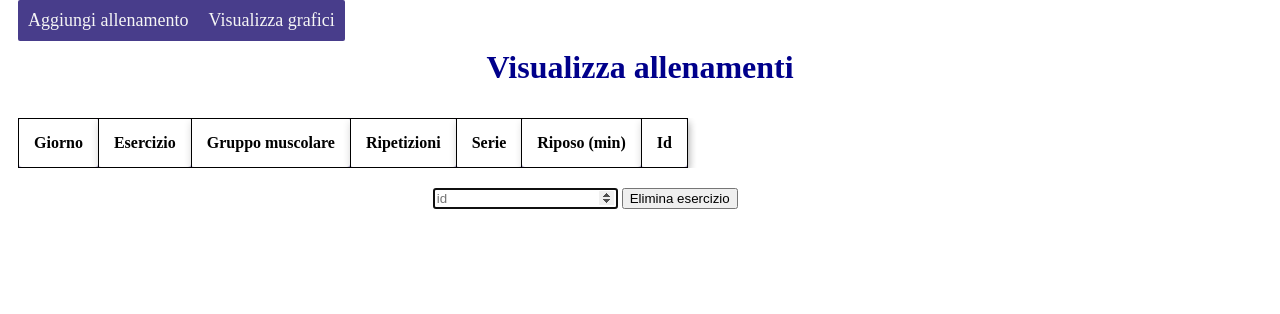
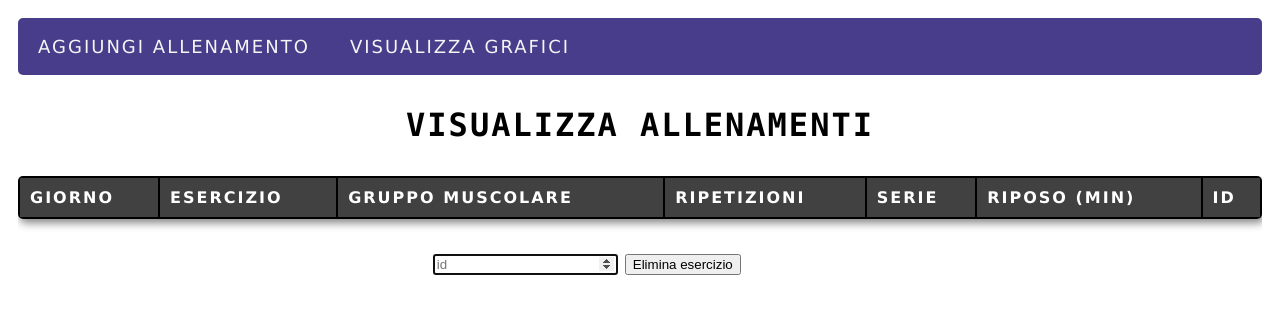
Before and after one commit to nicola-lamaddalena/allenamenti, a Flask app: page /visualizzaAllenamenti in a window 1280 px wide. Shown: the top 314 px of the page. Run offline with Flask 2, Linux system fonts and the light colour scheme; data comes from the database, SQL or seed files in the repository; data that the repository does not hold is empty.

Commit message:
cambiamenti all'estetica del sito

```diff
--- a/app.py
+++ b/app.py
@@ -34,12 +34,13 @@ def aggiungi_allenamento():
 @app.route("/visualizzaAllenamenti", methods=["GET", "POST"])
 def visualizza_allenamenti():
     conn = Connessione(DB)
-    dati = conn.display()
+    dati = conn.ordina_data()
 
     if request.method == "POST":
-        id_esercizio = request.form.get("elimina")
-        conn.cancella(id_esercizio)
-        dati = conn.display()
+        if request.form.get("elimina") == "Elimina esercizio":
+            id_esercizio = request.form.get("elimina")
+            conn.cancella(id_esercizio)
+            dati = conn.ordina_data()
 
     return render_template('visualizzaAllenamenti.html', dati=dati)
 
@@ -52,12 +53,12 @@ def viz():
 
     if not os.path.exists(full_filename):
         for dato in dati:
-            plt.bar(dato[1], dato[2])
+            plt.barh(dato[1], dato[2])
             plt.savefig(full_filename)
     else:
         os.remove(full_filename)
         for dato in dati:
-            plt.bar(dato[1], dato[2])
+            plt.barh(dato[1], dato[2])
             plt.savefig(full_filename)
 
     return render_template("grafici.html", grafico = full_filename)
--- a/static/style.css
+++ b/static/style.css
@@ -1,10 +1,14 @@
 body {
     background-color: white;
-    color: darkblue;
+    color: rgb(0, 0, 0);
+    text-transform: uppercase;
+    letter-spacing: 2px;
+    font-family: Verdana, Geneva, Tahoma, sans-serif, Helvetica, sans-serif;
 }
 
 h1 {
     text-align: center;
+    font-family: "Lucida Console", "Courier New", monospace;
 }
 
 .column {
@@ -34,32 +38,28 @@ h1 {
     width: 70%;
 }
 
-table,
-th,
-td {
-    color: black;
-    background-color: rgb(196, 186, 233);
-    border: 1px solid;
-    border-radius: 3px;
+th {
+    background-color: rgb(65, 65, 66);
+    color: white;
     border-collapse: collapse;
-    box-shadow: 1px 4px 8px 0px rgba(0, 0, 0, 0.2);
-    transition: 0.3s;
-}
-
-th,
-td {
-    padding: 15px;
+    padding: 10px;
     text-align: left;
 }
 
-
-th {
-    background-color: rgb(255, 255, 255);
+td {
+    border-collapse: collapse;
+    padding: 10px;
+    text-align: left;
 }
 
-.div.imgGraf {
-    padding: 20px;
-    background-color: red;
+tr:nth-child(even) {
+    background-color: white;
+    color: black;
+}
+
+tr:nth-child(odd) {
+    background-color: rgb(138, 138, 139);
+    color: black;
 }
 
 ul {
@@ -69,6 +69,10 @@ ul {
     background-color: darkslateblue;
     overflow: hidden;
     border-radius: 2px;
+    position: left;
+    top: 0;
+    width: 100%;
+    border-radius: 5px;
 }
 
 li {
@@ -83,17 +87,14 @@ li a {
     padding: 14px 16px;
     text-decoration: none;
     font-size: large;
-    padding: 10px;
+    margin: 4px;
+    border-radius: 5px;
 }
 
 li a:hover {
-    background-color: #111;
-}
-
-ul {
-    position: fixed;
-    top: 0;
-    width: auto;
+    background-color: rgb(196, 186, 233);
+    color: darkslateblue;
+    transition: 0.6s;
 }
 
 .card {
@@ -128,12 +129,6 @@ ul {
     font-size: 18px;
 }
 
-.card button:hover {
-    opacity: 0.7;
-    /* background-color: red;
-    color: whitesmoke; */
-}
-
 .card input {
     border: none;
     box-shadow: 0 1px 8px 1px rgba(0, 0, 0, 0.2);
@@ -156,3 +151,21 @@ ul {
 #tab_musc {
     display: none;
 }
+
+#inviaBtn:hover {
+    opacity: 0.8;
+    color: rgb(65, 214, 46);
+}
+
+#resetBtn:hover {
+    opacity: 0.8;
+    color: red;
+}
+
+#table_all {
+    border-radius: 5px;
+    box-shadow: 2px 4px 8px 0px rgba(0, 0, 0, 0.479);
+    background-color: rgb(0, 0, 0);
+    margin-bottom: 15px;
+    width: 100%;
+}
--- a/templates/nuovoAllenamento.html
+++ b/templates/nuovoAllenamento.html
@@ -57,8 +57,8 @@
                     </div>
 
                     <div>
-                        <button type="submit">Invia</button>
-                        <button type="reset">Reset</button>
+                        <button id="inviaBtn" type="submit">Invia</button>
+                        <button id="resetBtn" type="reset">Reset</button>
                     </div>
 
                 </form>
--- a/templates/visualizzaAllenamenti.html
+++ b/templates/visualizzaAllenamenti.html
@@ -11,7 +11,7 @@
 {% block content %}
 <div class="row">
     <div class="column center" style="overflow-x:auto;">
-        <table>
+        <table id="table_all">
             <tr>
                 <th>Giorno</th>
                 <th>Esercizio</th>
@@ -40,6 +40,7 @@
             <input type="submit" value="Elimina esercizio">
         </form>
     </div>
-    <div class="column right"></div>
+    <div class="column right">
+    </div>
 </div>
 {% endblock %}
```
